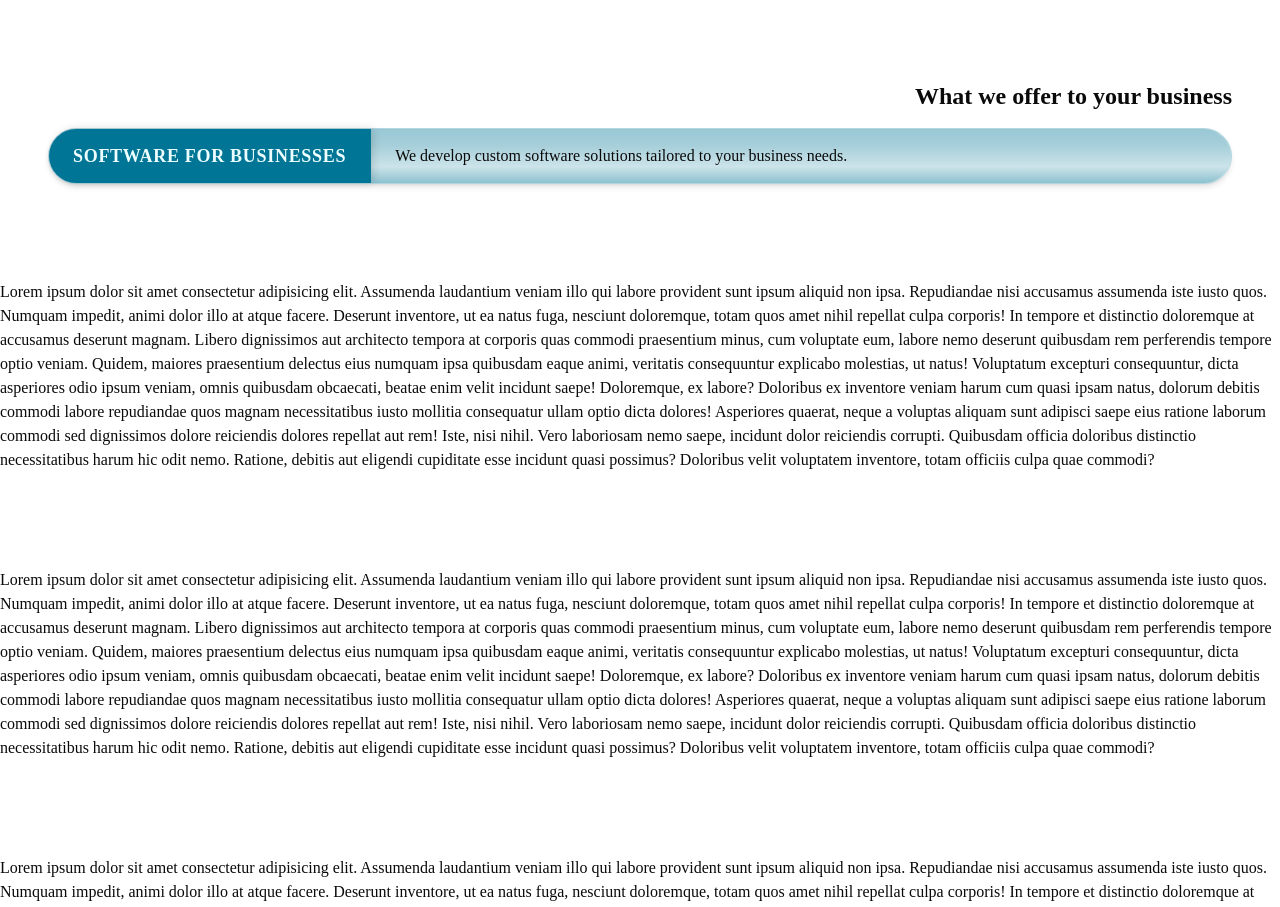
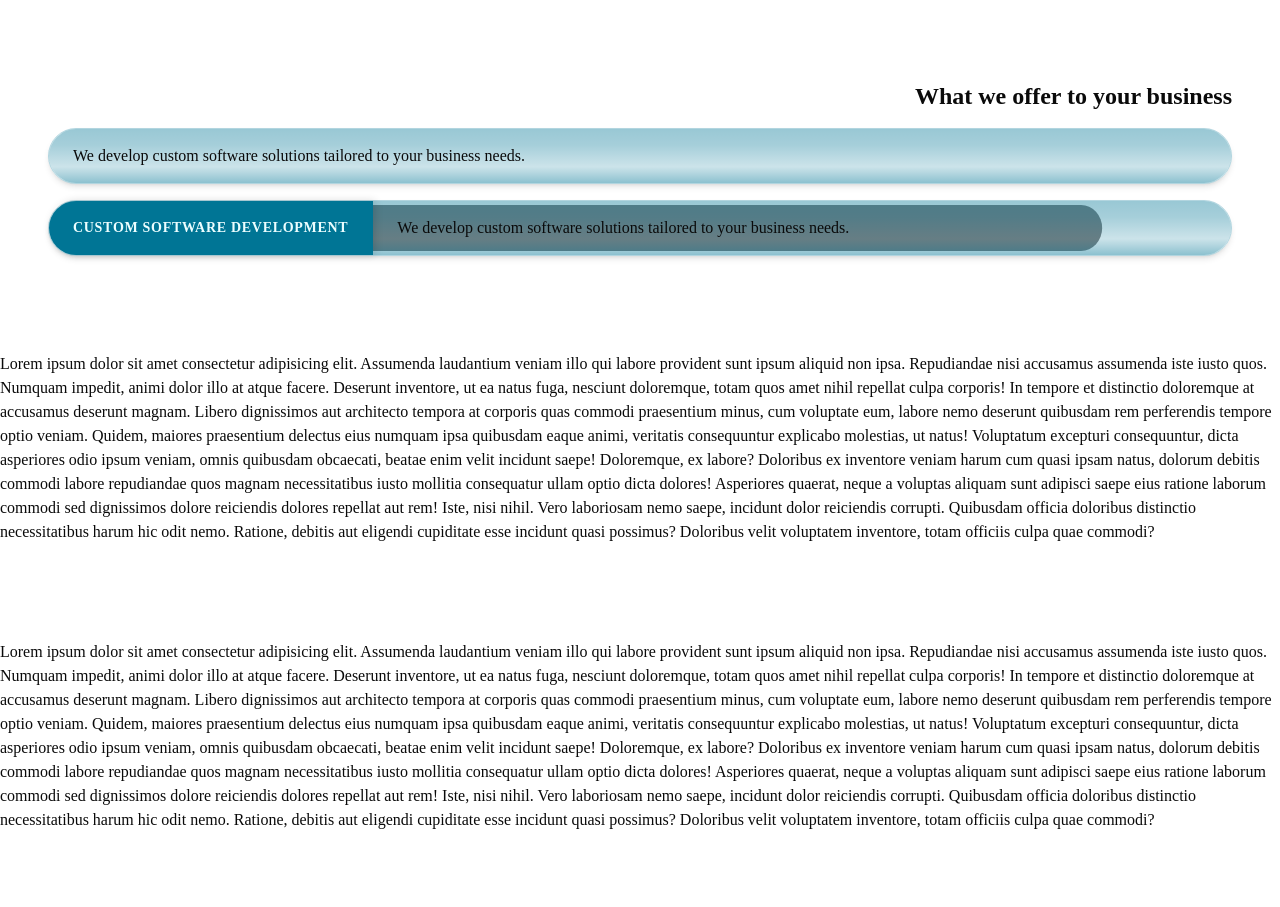
Before and after one commit to AizenBravo/3gs_website, a Next.js app in the folder fe/: page / in a window 1280 px wide. Shown: the part 880-1787 px from the top of the page. Built offline with nearby package versions, Linux system fonts and the light colour scheme.

Commit message:
Advancing with the pipe V2
Use the before and after properties

```diff
--- a/fe/app/(frontend)/(site)/expertise/expertise.tsx
+++ b/fe/app/(frontend)/(site)/expertise/expertise.tsx
@@ -1,4 +1,5 @@
-import Pipe from '@core/components/pipe';
+import Pipe from '@core/components/pipe/pipe';
+import PipeV2 from '@core/components/pipe/pipe-v2';
 import TriangleLayout from '@core/components/shapes/triangle-layout';
 import { columnFlex } from '@core/css-custom-classes/flex';
 import { sectionVerticalPadding } from '@core/css-custom-classes/section';
@@ -16,9 +17,16 @@ const Expertise = () => {
         {/* Since we will not offer customs services yet, we will only have one service, i.e., developing
         Software for businesses to increment their productivity and earnings by removing inefficiencies */}
         <Pipe
-          header={
-            <h3 className="text-lg font-semibold">Software for businesses</h3>
+          body={
+            <p className="text-base">
+              We develop custom software solutions tailored to your business
+              needs.
+            </p>
           }
+          opacity={35}
+        />
+        <PipeV2
+          header={<h3>Custom software development</h3>}
           body={
             <p className="text-base">
               We develop custom software solutions tailored to your business
--- a/fe/app/core/components/pipe.tsx
+++ b/fe/app/core/components/pipe/pipe-v2.tsx
@@ -1,7 +1,7 @@
 import { PipeData } from '@core/interfaces/pipe-data.interface';
 import React from 'react';
 
-const Pipe = ({
+const PipeV2 = ({
   header,
   body,
   opacity = 30,
@@ -10,6 +10,15 @@ const Pipe = ({
 
   return (
     <div className="relative flex items-stretch w-full min-h-[3.5rem] rounded-full border border-primary/30 shadow-md transition-all duration-300 hover:border-primary/60 hover:shadow-lg">
+      {/* Cylinder 'background or inside */}
+      <div
+        className="absolute inset-0 rounded-full -z-10 pointer-events-none"
+        style={{
+          background: `rgba(var(--light-gray-vals))`,
+          transform: 'scale(0.85) scaleX(0.92)',
+        }}
+      />
+
       {/* 3D Cylindrical Reflection Overlay */}
       <div
         className="absolute inset-0 rounded-full -z-10 pointer-events-none"
@@ -18,7 +27,7 @@ const Pipe = ({
             color-mix(in oklch, var(--primary) 40%, transparent) 0%,
             color-mix(in oklch, var(--primary) ${opacityVal}%, transparent) 30%,
             color-mix(in oklch, var(--primary) ${Math.max(0, opacityVal - 15)}%, transparent) 70%,
-            color-mix(in oklch, var(--primary) 45%, transparent) 100%)`
+            color-mix(in oklch, var(--primary) 45%, transparent) 100%)`,
         }}
       />
 
@@ -37,4 +46,4 @@ const Pipe = ({
   );
 };
 
-export default Pipe;
+export default PipeV2;
--- /dev/null
+++ b/fe/app/core/components/pipe/pipe.tsx
@@ -0,0 +1,40 @@
+import { PipeData } from '@core/interfaces/pipe-data.interface';
+import React from 'react';
+
+const Pipe = ({
+  header,
+  body,
+  opacity = 30,
+}: PipeData & { opacity?: number }) => {
+  const opacityVal = Math.min(Math.max(opacity, 0), 100);
+
+  return (
+    <div className="relative flex items-stretch w-full min-h-[3.5rem] rounded-full border border-primary/30 shadow-md transition-all duration-300 hover:border-primary/60 hover:shadow-lg">
+      {/* 3D Cylindrical Reflection Overlay */}
+      <div
+        className="absolute inset-0 rounded-full -z-10 pointer-events-none"
+        style={{
+          background: `linear-gradient(to bottom,
+            color-mix(in oklch, var(--primary) 40%, transparent) 0%,
+            color-mix(in oklch, var(--primary) ${opacityVal}%, transparent) 30%,
+            color-mix(in oklch, var(--primary) ${Math.max(0, opacityVal - 15)}%, transparent) 70%,
+            color-mix(in oklch, var(--primary) 45%, transparent) 100%)`,
+        }}
+      />
+
+      {/* Header (Cap on the left) */}
+      {header && (
+        <div className="relative flex items-center justify-center px-6 py-2 bg-primary text-primary-foreground font-semibold text-sm tracking-wider uppercase rounded-l-full border-r border-primary/20 shadow-[2px_0_8px_rgba(0,0,0,0.15)] z-10 shrink-0 min-w-[120px] text-center">
+          {header}
+        </div>
+      )}
+
+      {/* Body Content */}
+      <div className="flex-1 flex items-center px-6 py-2 text-foreground font-medium z-10">
+        {body}
+      </div>
+    </div>
+  );
+};
+
+export default Pipe;
```
